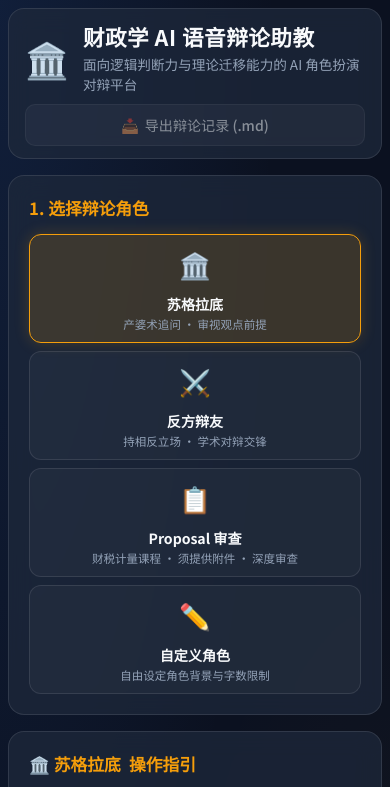
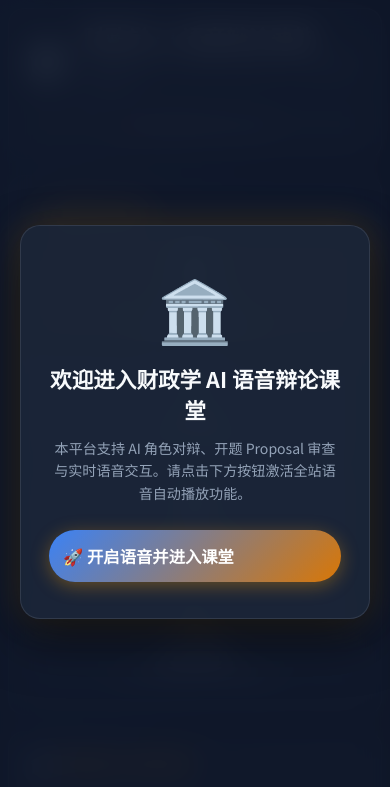
Before and after one commit to bingyenufe/AIDebate, a website: page index.html in a window 390 px wide. Shown: the top 787 px of the page. Drawn offline with Linux system fonts and the light colour scheme.

Commit message:
Implement start modal overlay for mobile TTS audio permission unlock and welcome

```diff
--- a/app.js
+++ b/app.js
@@ -32,6 +32,9 @@ const removeFileBtn = document.getElementById('removeFileBtn');
 
 const chatRoleLabel = document.getElementById('chatRoleLabel');
 const endDebateBtn = document.getElementById('endDebateBtn');
+const startModalOverlay = document.getElementById('startModalOverlay');
+const startAppBtn = document.getElementById('startAppBtn');
+
 const chatMessages = document.getElementById('chatMessages');
 const exportBtn = document.getElementById('exportBtn');
 
@@ -73,12 +76,43 @@ const ROLE_CONFIGS = {
 
 // Initialize event listeners on page load
 document.addEventListener('DOMContentLoaded', () => {
+  initStartModal();
   initRoleSelection();
   initFileUpload();
   initAudioRecorder();
   initDebateActions();
   initTTS();
 });
+
+function initStartModal() {
+  if (!startAppBtn || !startModalOverlay) return;
+
+  startAppBtn.addEventListener('click', () => {
+    // Unlock Web Speech Synthesis for iOS/Android in direct touch gesture
+    if ('speechSynthesis' in window) {
+      try {
+        if (window.speechSynthesis.paused) {
+          window.speechSynthesis.resume();
+        }
+        selectedMandarinVoice = pickBestMandarinVoice();
+        const welcomeUtterance = new SpeechSynthesisUtterance('欢迎进入财政学语音辩论课堂！');
+        welcomeUtterance.lang = 'zh-CN';
+        if (selectedMandarinVoice) {
+          welcomeUtterance.voice = selectedMandarinVoice;
+        }
+        window.speechSynthesis.speak(welcomeUtterance);
+      } catch (e) {
+        console.warn('TTS unlock error:', e);
+      }
+    }
+
+    // Hide modal overlay with smooth fade-out
+    startModalOverlay.classList.add('fade-out');
+    setTimeout(() => {
+      startModalOverlay.classList.add('hidden');
+    }, 400);
+  });
+}
 
 // ----------------------------------------------------
 // 1. Role Selection & Custom Role Logic
--- a/index.html
+++ b/index.html
@@ -10,6 +10,20 @@
   <link rel="stylesheet" href="style.css">
 </head>
 <body>
+  <!-- Start Modal Overlay for Mobile TTS Permission & Welcome -->
+  <div id="startModalOverlay" class="start-modal-overlay">
+    <div class="start-modal-card">
+      <div class="start-modal-icon">🏛️</div>
+      <h2>欢迎进入财政学 AI 语音辩论课堂</h2>
+      <p class="start-modal-desc">
+        本平台支持 AI 角色对辩、开题 Proposal 审查与实时语音交互。请点击下方按钮激活全站语音自动播放功能。
+      </p>
+      <button id="startAppBtn" class="btn btn-primary btn-start">
+        <span>🚀 开启语音并进入课堂</span>
+      </button>
+    </div>
+  </div>
+
   <div class="app-container">
     <!-- Header -->
     <header class="app-header">
--- a/style.css
+++ b/style.css
@@ -722,3 +722,72 @@ textarea:focus, input[type="number"]:focus {
     grid-template-columns: 1fr;
   }
 }
+
+/* Start Modal Overlay for Mobile TTS Permission & Welcome */
+.start-modal-overlay {
+  position: fixed;
+  top: 0;
+  left: 0;
+  width: 100vw;
+  height: 100vh;
+  background: rgba(15, 23, 42, 0.88);
+  backdrop-filter: blur(16px);
+  -webkit-backdrop-filter: blur(16px);
+  z-index: 99999;
+  display: flex;
+  align-items: center;
+  justify-content: center;
+  padding: 20px;
+  transition: opacity 0.4s ease, visibility 0.4s ease;
+}
+
+.start-modal-overlay.fade-out {
+  opacity: 0;
+  visibility: hidden;
+}
+
+.start-modal-card {
+  background: var(--panel-bg);
+  border: 1px solid var(--panel-border);
+  border-radius: 20px;
+  padding: 36px 28px;
+  max-width: 440px;
+  width: 100%;
+  text-align: center;
+  box-shadow: 0 20px 50px rgba(0, 0, 0, 0.5), 0 0 35px rgba(245, 158, 11, 0.18);
+}
+
+.start-modal-icon {
+  font-size: 3.8rem;
+  margin-bottom: 12px;
+}
+
+.start-modal-card h2 {
+  font-size: 1.35rem;
+  font-weight: 700;
+  color: var(--text-main);
+  margin-bottom: 12px;
+}
+
+.start-modal-desc {
+  font-size: 0.88rem;
+  color: var(--text-muted);
+  line-height: 1.6;
+  margin-bottom: 26px;
+}
+
+.btn-start {
+  width: 100%;
+  padding: 14px;
+  font-size: 1.02rem;
+  font-weight: 600;
+  border-radius: 30px;
+  background: linear-gradient(135deg, var(--primary), #d97706);
+  box-shadow: 0 4px 18px rgba(245, 158, 11, 0.35);
+  transition: all 0.2s ease;
+}
+
+.btn-start:hover {
+  transform: translateY(-2px);
+  box-shadow: 0 6px 24px rgba(245, 158, 11, 0.45);
+}
```
